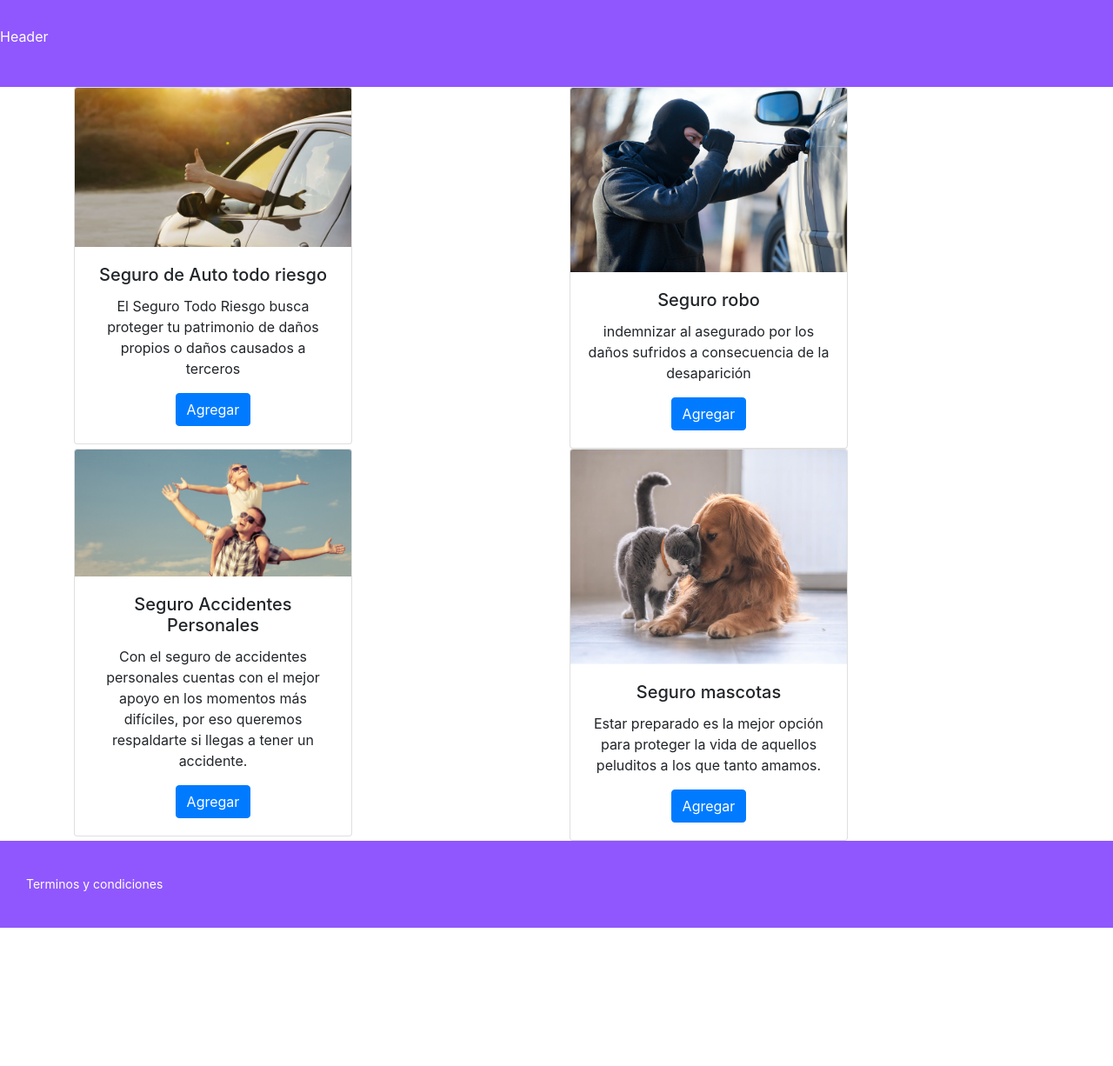
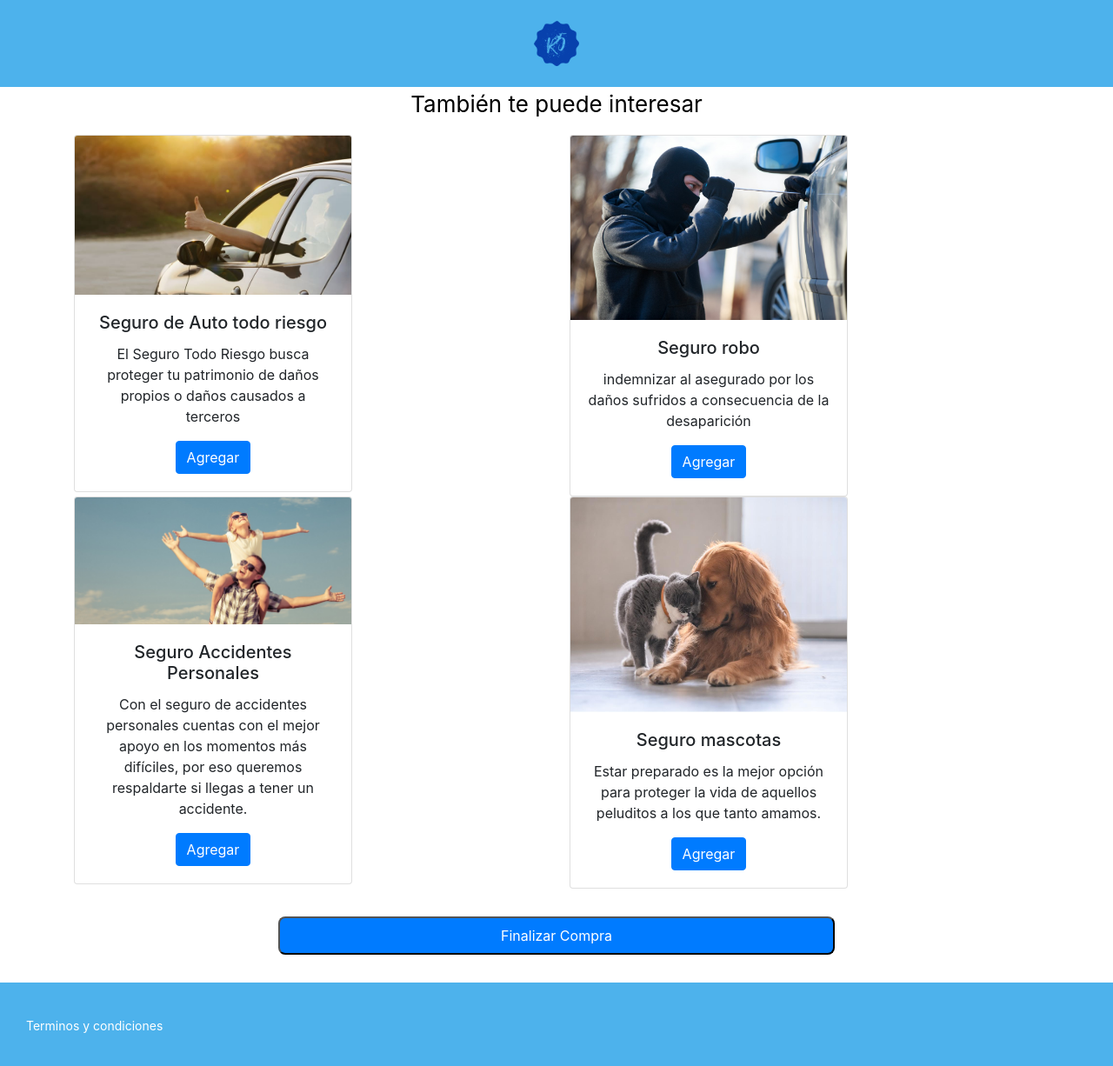
Before and after one commit to Jisel85/CheckoutGrupoR5, a React (Create React App) app: page / in a window 1280 px wide. Shown: the top 1226 px of the page at 87% size. Before the commit the page ends 1067 px from the top, so only its background shows below. Built offline with nearby package versions, Linux system fonts and the light colour scheme.

Commit message:
Se agrega logo, texto recomendacion servicios, boton finalizar compra

```diff
--- a/src/App.css
+++ b/src/App.css
@@ -33,7 +33,7 @@
 
 .header {
   align-items: center;
-  background: #8f57fd;
+  background: #4db2ec;
   color: white;
   display: flex;
   height: 100px;
@@ -44,7 +44,7 @@
 
 .footer {
   align-items: center;
-  background-color: #8f57fd;
+  background-color:#4db2ec;
   display: flex;
   height: 100px;
   width: 100%;
@@ -61,3 +61,28 @@
 .footer a:hover {
   text-decoration: underline;
 }
+
+
+.finish {
+  background: #007bff;
+  color: white;
+  border-radius: .5rem;
+  padding: .5rem 2rem;
+  display: block;
+  margin: 2rem auto 2rem;
+  width: 50%;
+}
+
+.recommended-services {
+  color: black;
+  font-size: calc(10px + 2vmin);
+
+
+}
+
+.logo{
+  width: 4%;
+  display: block;
+  margin: 0 auto;
+
+}
--- a/src/App.js
+++ b/src/App.js
@@ -14,6 +14,7 @@ function App() {
     <>
     <Header />
     <div className="App">
+      <p className="recommended-services">También te puede interesar</p>
       <Container>
         <Row>
           <Col>
@@ -70,7 +71,9 @@ function App() {
           </Col>
         </Row>
       </Container>
+      <button type="button" class="finish">Finalizar Compra</button>
     </div>
+
     <Footer />
     </>
   );
--- a/src/components/Header.jsx
+++ b/src/components/Header.jsx
@@ -1,9 +1,10 @@
 import React from 'react';
 import '../App.css';
+import logoR5  from '../logoR5.png';
 
 const Header = () => (
     <header className="header">
-        <p>Header</p>
+        <img className="logo" src={logoR5} />
     </header>
 );
 
```
Also changed, not shown: src/logoR5.png (added).
